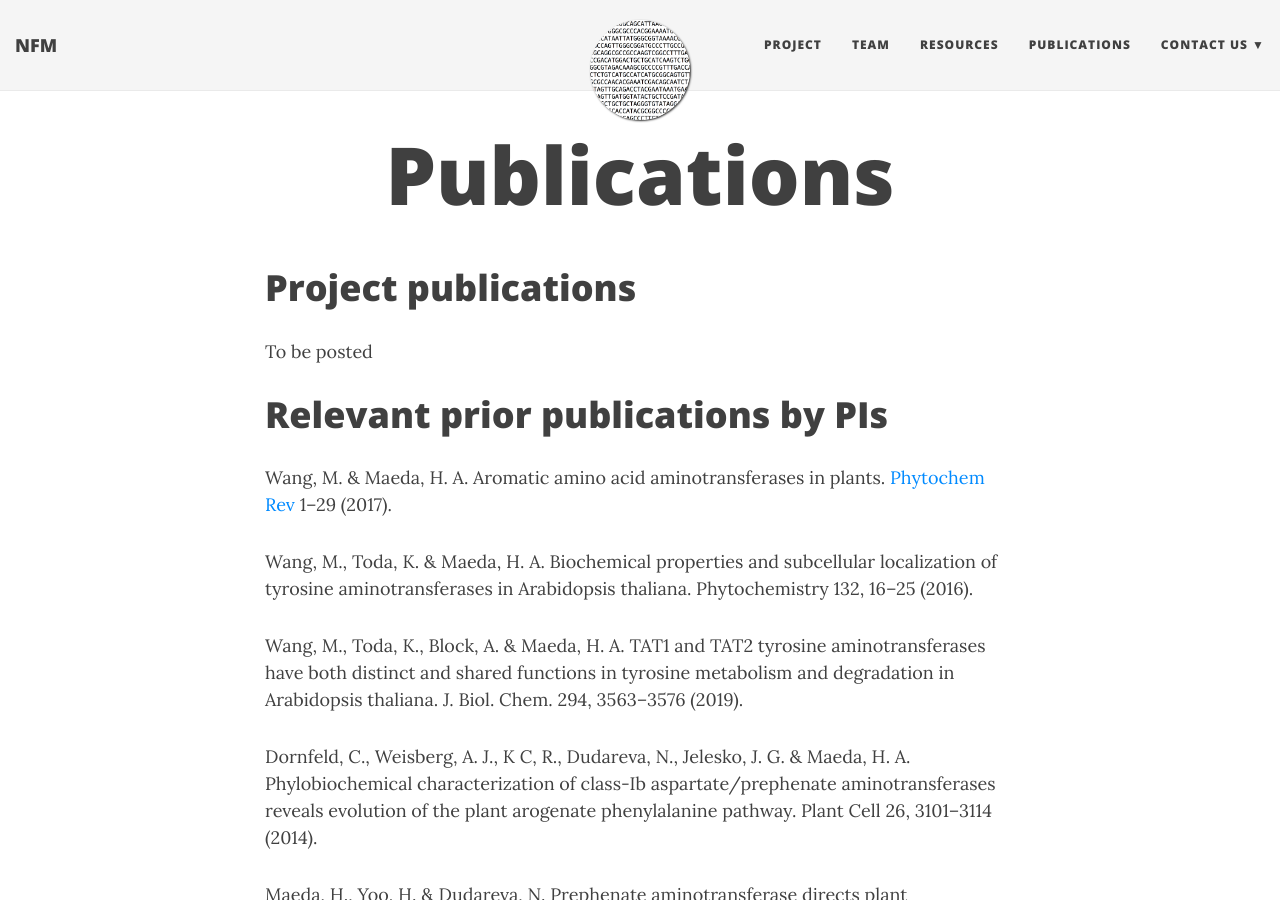
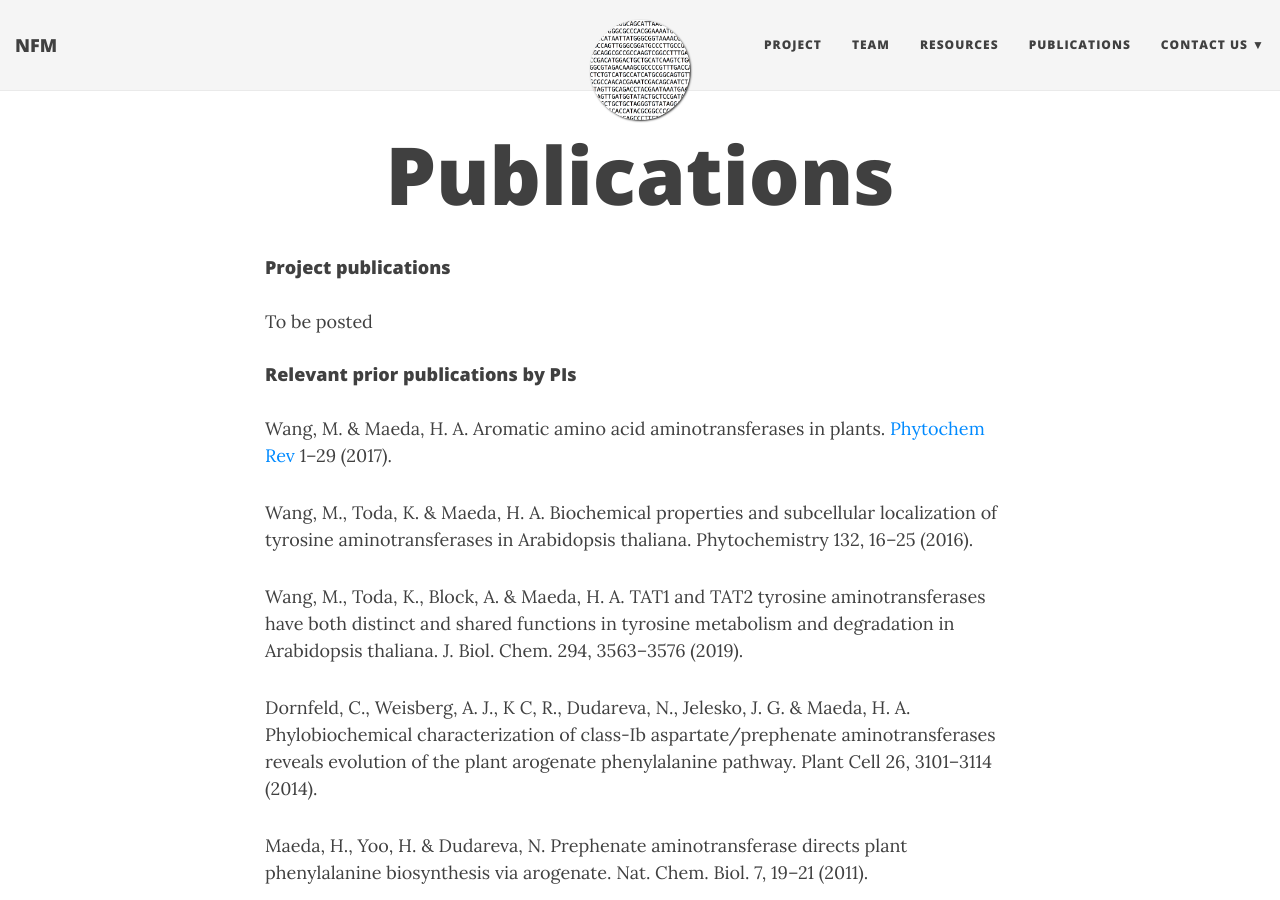
Before and after one commit to NfluxMap/NfluxMap.github.io, a Jekyll site: the page built from publications.md, in a window 1280 px wide and 900 px high. Built offline with Jekyll 4.4.1, drawn with Linux system fonts in a browser that asks for light colours; nearby versions of some CDN libraries; a style sheet for code colours, icons or effects is not loaded.

```diff
--- a/publications.md
+++ b/publications.md
@@ -2,11 +2,11 @@
 layout: page
 title: Publications
 ---
-# Project publications
+#### Project publications
 To be posted
 
 
-# Relevant prior publications by PIs
+#### Relevant prior publications by PIs
 Wang, M. & Maeda, H. A. Aromatic amino acid aminotransferases in plants. [Phytochem Rev](doi:10.1007/s11101-017-9520-6) 1–29 (2017).
 
 Wang, M., Toda, K. & Maeda, H. A. Biochemical properties and subcellular localization of tyrosine aminotransferases in Arabidopsis thaliana. Phytochemistry 132, 16–25 (2016).
```
